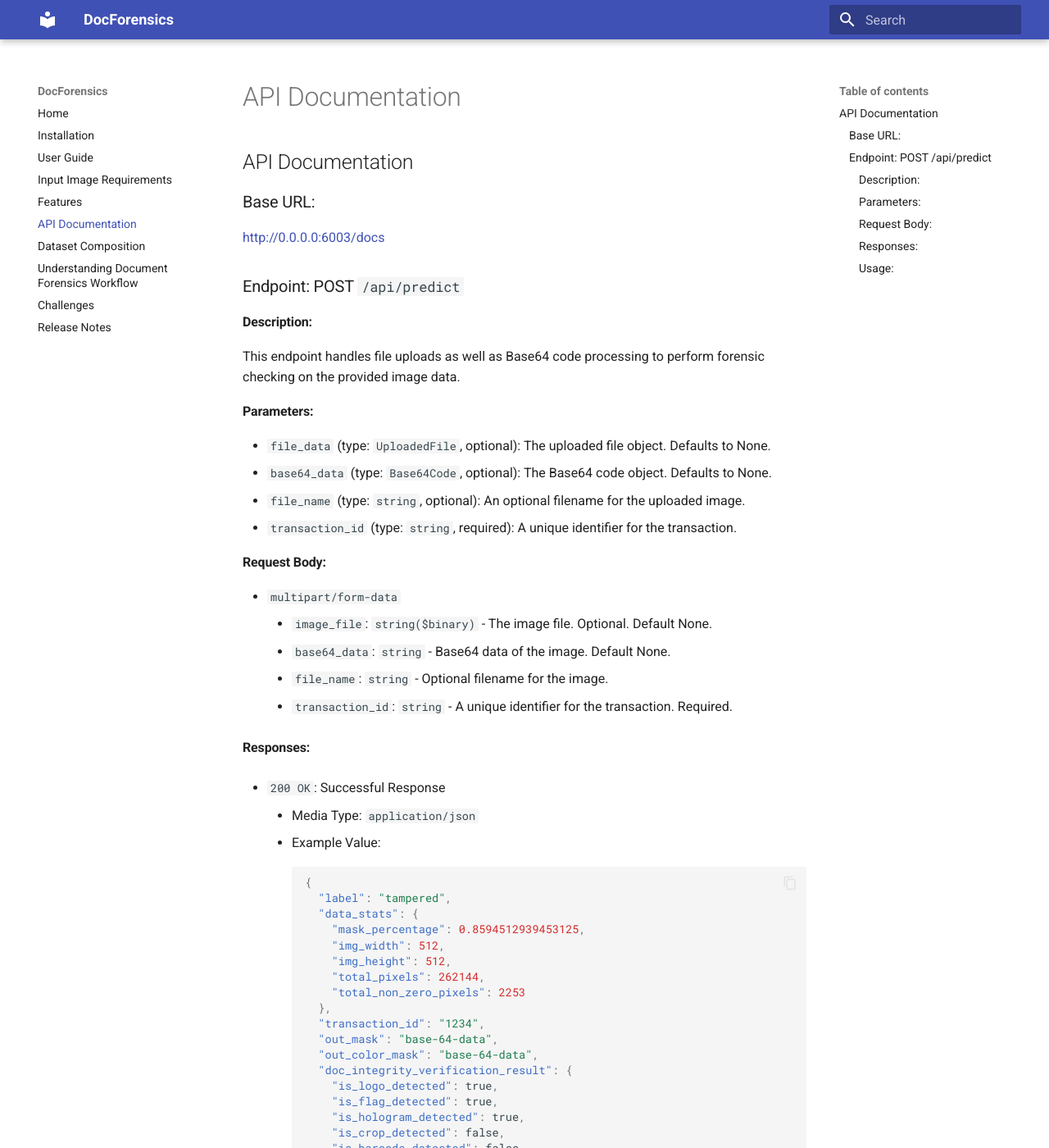
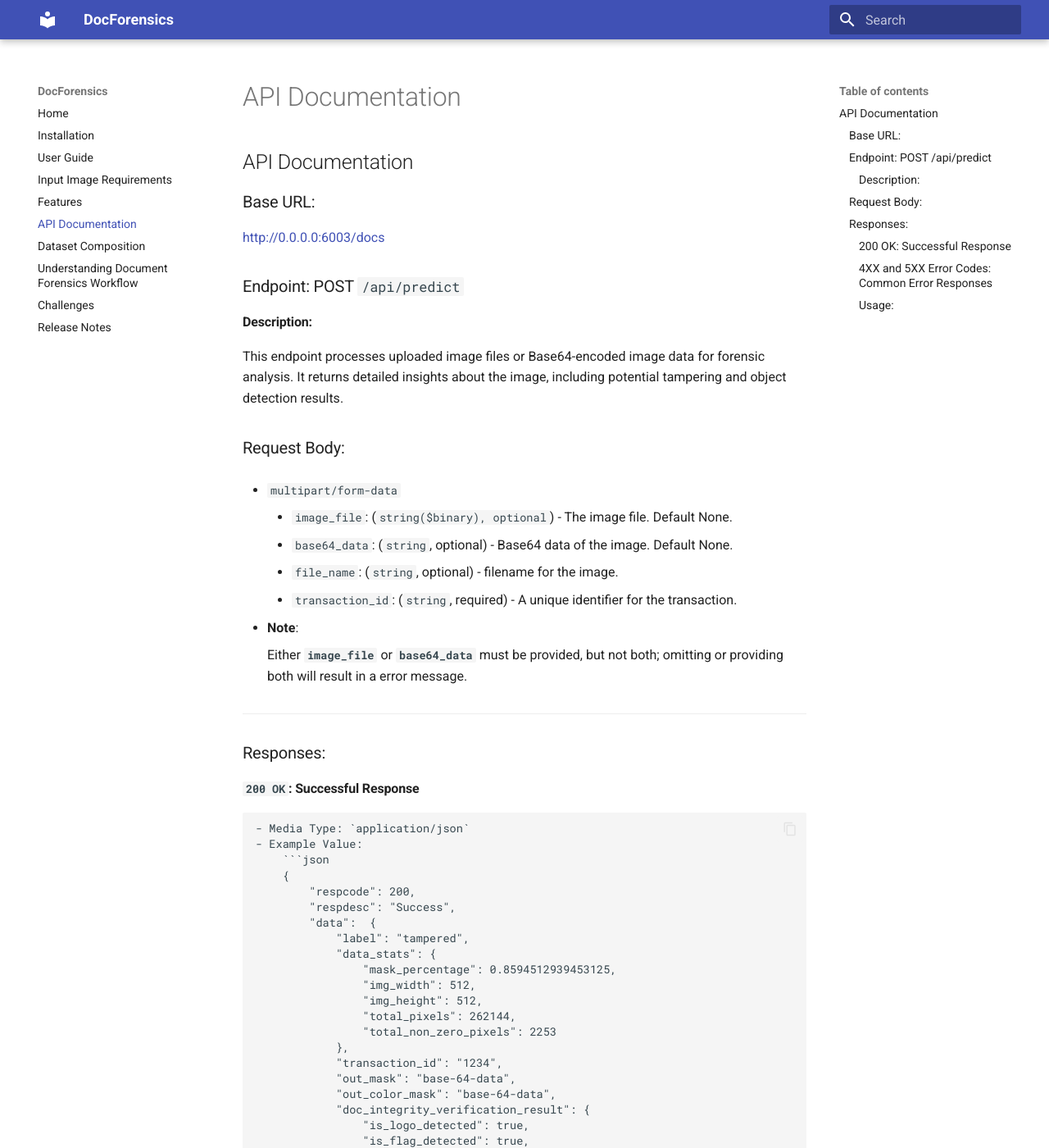
Before and after one commit to Nivratti/DocForensics_documentation, an MkDocs documentation site: the page built from docs/api_documentation.md, in a window 1280 px wide and 1400 px high. Shown: the whole window at 82% size. Built offline with MkDocs 1.6.1 and Material for MkDocs 9.7.7, drawn with Linux system fonts in a browser that asks for light colours; some of the changed text lies outside the part shown.

Commit message:
update api documentation

````diff
--- a/docs/api_documentation.md
+++ b/docs/api_documentation.md
@@ -6,73 +6,77 @@
 ### Endpoint: POST `/api/predict`
 
 #### Description:
-This endpoint handles file uploads as well as Base64 code processing to perform forensic checking on the provided image data.
+This endpoint processes uploaded image files or Base64-encoded image data for forensic analysis. It returns detailed insights about the image, including potential tampering and object detection results.
 
-#### Parameters:
-
-- `file_data` (type: `UploadedFile`, optional): The uploaded file object. Defaults to None.
-- `base64_data` (type: `Base64Code`, optional): The Base64 code object. Defaults to None.
-- `file_name` (type: `string`, optional): An optional filename for the uploaded image.
-- `transaction_id` (type: `string`, required): A unique identifier for the transaction.
-
-#### Request Body:
+### Request Body:
 
 - `multipart/form-data`
-    - `image_file`: `string($binary)` - The image file. Optional. Default None.
-    - `base64_data`: `string` - Base64 data of the image. Default None.
-    - `file_name`: `string` - Optional filename for the image.
-    - `transaction_id`: `string` - A unique identifier for the transaction. Required.
+    - `image_file`: (`string($binary), optional`) - The image file. Default None.
+    - `base64_data`: (`string`, optional) - Base64 data of the image. Default None.
+    - `file_name`: (`string`, optional) - filename for the image.
+    - `transaction_id`: (`string`, required) - A unique identifier for the transaction.
 
-#### Responses:
+- **Note**:
 
-- `200 OK`: Successful Response
+    Either **`image_file`** or **`base64_data`** must be provided, but not both; omitting or providing both will result in a error message.
+
+---
+
+### Responses:
+
+#### **`200 OK`**: Successful Response
     - Media Type: `application/json`
     - Example Value:
         ```json
         {
-          "label": "tampered",
-          "data_stats": {
-            "mask_percentage": 0.8594512939453125,
-            "img_width": 512,
-            "img_height": 512,
-            "total_pixels": 262144,
-            "total_non_zero_pixels": 2253
-          },
-          "transaction_id": "1234",
-          "out_mask": "base-64-data",
-          "out_color_mask": "base-64-data",
-          "doc_integrity_verification_result": {
-            "is_logo_detected": true,
-            "is_flag_detected": true,
-            "is_hologram_detected": true,
-            "is_crop_detected": false,
-            "is_barcode_detected": false,
-            "logo_detection_confidence": 0.9630905389785767,
-            "flag_detection_confidence": 0.9408931136131287,
-            "hologram_detection_confidence": 0.9314528107643127,
-            "spiral_detection_confidence": 0.6021785736083984,
-            "is_spiral_lines_detected": false
-          }
+            "respcode": 200,
+            "respdesc": "Success",
+            "data":  {
+                "label": "tampered",
+                "data_stats": {
+                    "mask_percentage": 0.8594512939453125,
+                    "img_width": 512,
+                    "img_height": 512,
+                    "total_pixels": 262144,
+                    "total_non_zero_pixels": 2253
+                },
+                "transaction_id": "1234",
+                "out_mask": "base-64-data",
+                "out_color_mask": "base-64-data",
+                "doc_integrity_verification_result": {
+                    "is_logo_detected": true,
+                    "is_flag_detected": true,
+                    "is_hologram_detected": true,
+                    "is_crop_detected": false,
+                    "is_barcode_detected": false,
+                    "logo_detection_confidence": 0.9630905389785767,
+                    "flag_detection_confidence": 0.9408931136131287,
+                    "hologram_detection_confidence": 0.9314528107643127,
+                    "spiral_detection_confidence": 0.6021785736083984,
+                    "is_spiral_lines_detected": false
+                }
+            }
         }
         ```
 
-- `422 Unprocessable Entity`: Validation Error
-    - Media Type: `application/json`
-    - Example Value:
-        ```json
-        {
-            "detail": [
-                {
-                    "loc": [
-                        "string",
-                        0
-                    ],
-                    "msg": "string",
-                    "type": "string"
-                }
-            ]
-        }
-        ```
+#### **`4XX` and `5XX` Error Codes**: Common Error Responses
+- **Media Type**: `application/json`
+- **Example for validation errors**:
+    ```json
+    {
+        "respcode": 422,
+        "respdesc": "Validation error details",
+        "data": null
+    }
+    ```
+- **Example for other error codes**:
+    ```json
+    {
+        "respcode": 500,
+        "respdesc": "Internal server error",
+        "data": null
+    }
+    ```
 
 #### Usage:
 
````
